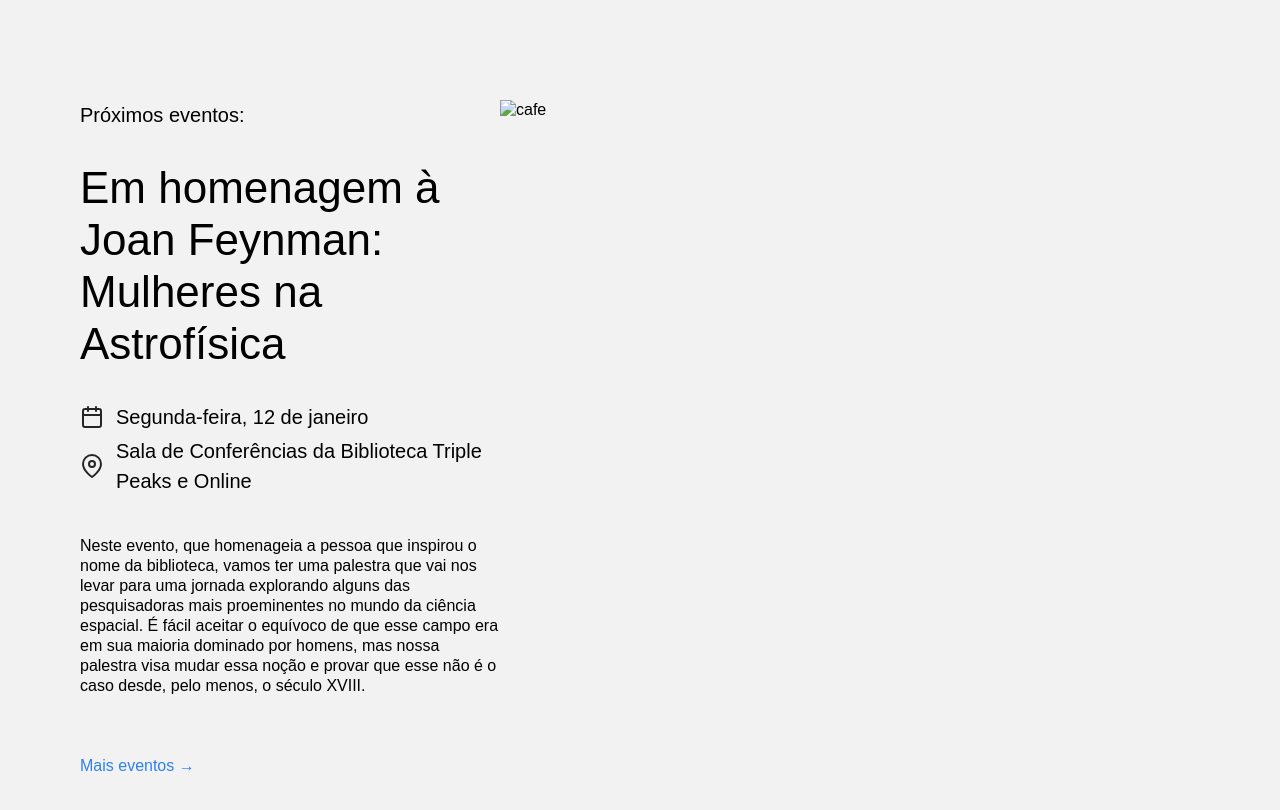
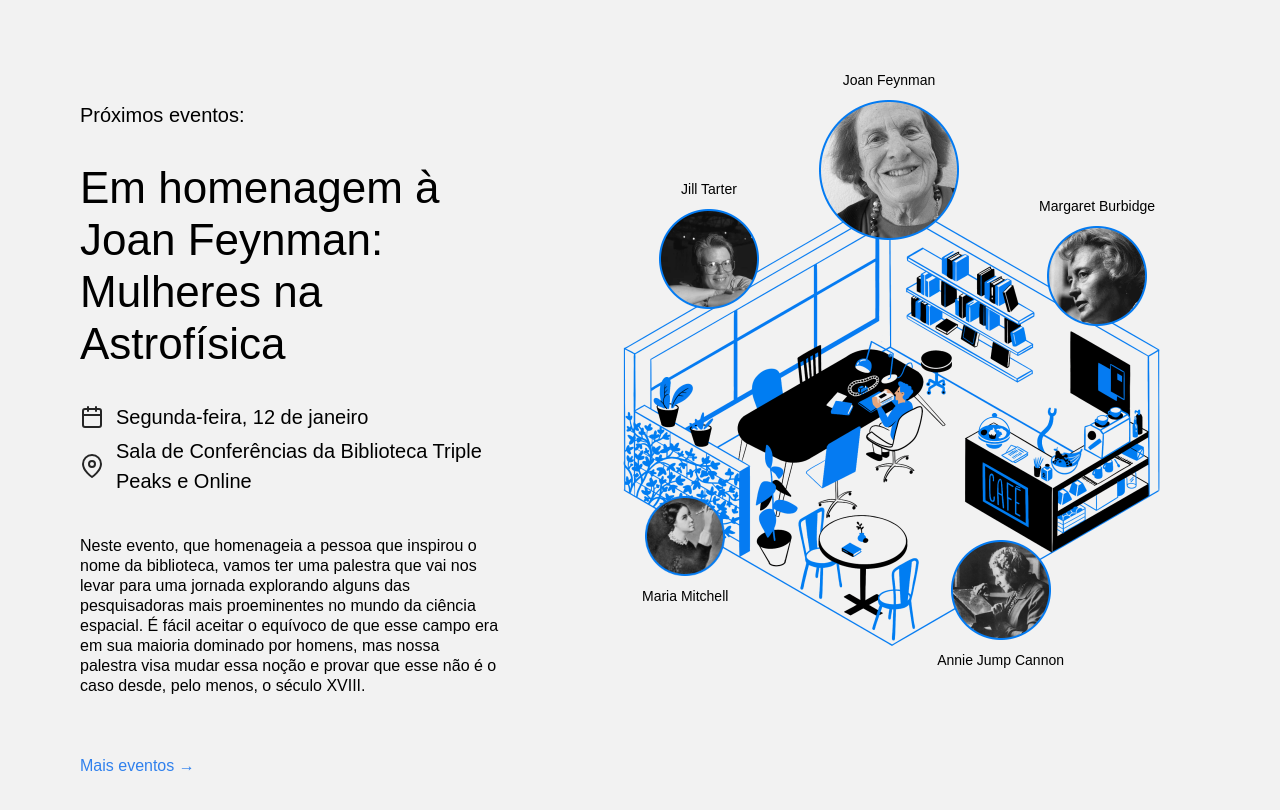
Before and after one commit to BiaRSousa/web_project_library_pt, a plain HTML site: page index.html in a window 1280 px wide. Shown: the part 2094-2904 px from the top of the page. Drawn offline with Linux system fonts and the light colour scheme.

Commit message:
Nova atualização do projeto

```diff
--- a/index.html
+++ b/index.html
@@ -24,7 +24,7 @@
               <a class="nav__link" href="#staff">Escolhas do Leitor</a>
             </li>
             <li>
-              <a class="nav__link">Eventos</a>
+              <a class="nav__link" href="#events">Eventos</a>
             </li>
             <li>
               <a class="nav__link">Seja um membro</a>
@@ -119,7 +119,7 @@
             </li>
           </ul>
         </section>
-        <section class="events">
+        <section class="events" id="events">
           <div class="events__content">
             <h2 class="events__heading">Próximos eventos:</h2>
             <h3 class="events__title">
@@ -157,7 +157,51 @@
             <a href="#" class="events__more">Mais eventos &rarr;</a>
           </div>
           <div class="events__cover">
-            <img scr="./images/cafe.png" alt="cafe" class="events__image"/>
+            <img
+                  src="./images/cafe.png"
+                  alt="cafe image"
+                  class="events__image"
+            />
+            <div class="person person__name_feynman">
+              <p class="person__caption">Joan Feynman</p>
+              <img
+                src="./images/person_feynman.png"
+                alt="Feynman image"
+                class="person__image person__image_size_l"
+              />
+            </div>
+            <div class="person person__name_burbidge">
+              <p class="person__caption">Margaret Burbidge</p>
+              <img
+                src="./images/person_burbidge.png"
+                alt="Burbidge image"
+                class="person__image person__image_size_m"
+              />
+            </div>
+            <div class="person person__name_cannon">
+              <img
+                src="./images/person_cannon.png"
+                alt="Cannon image"
+                class="person__image person__image_size_m"
+              />
+              <p class="person__caption">Annie Jump Cannon</p>
+            </div>
+            <div class="person person__name_mitchell">
+              <img
+                src="./images/person_mitchell.png"
+                alt="Mitchell image"
+                class="person__image person__image_size_s"
+              />
+              <p class="person__caption">Maria Mitchell</p>
+            </div>
+            <div class="person person__name_tarter">
+              <p class="person__caption">Jill Tarter</p>
+              <img
+                src="./images/person_tarter.png"
+                alt="Tarter image"
+                class="person__image person__image_size_m"
+              />
+            </div>
           </div>
         </section>
       </main>
--- a/styles/style.css
+++ b/styles/style.css
@@ -240,26 +240,32 @@
   align-items: center;
   flex-direction: column;
   gap: 10px;
+
 }
 
-.person_name_feynman {
-  /* Use os valores corretos das propriedades top/right/bottom/left para posicionar o elemento */
+.person__name_feynman {
+  top: -30px;
+  left: 319px;
 }
 
-.person_name_burbidge {
-  /* Use os valores corretos das propriedades top/right/bottom/left para posicionar o elemento */
+.person__name_burbidge {
+  top: 96px;
+  right: 125px;
 }
 
-.person_name_cannon {
-  /* Use os valores corretos das propriedades top/right/bottom/left para posicionar o elemento */
+.person__name_cannon {
+  bottom: 18px;
+  right: 216px;
 }
 
-.person_name_mitchell {
-  /* Use os valores corretos das propriedades top/right/bottom/left para posicionar o elemento */
+.person__name_mitchell {
+  bottom: 82px;
+  left: 142px;
 }
 
-.person_name_tarter {
-  /* Use os valores corretos das propriedades top/right/bottom/left para posicionar o elemento */
+.person__name_tarter {
+  top: 79px;
+  left: 159px;
 }
 
 .person__image {
```
